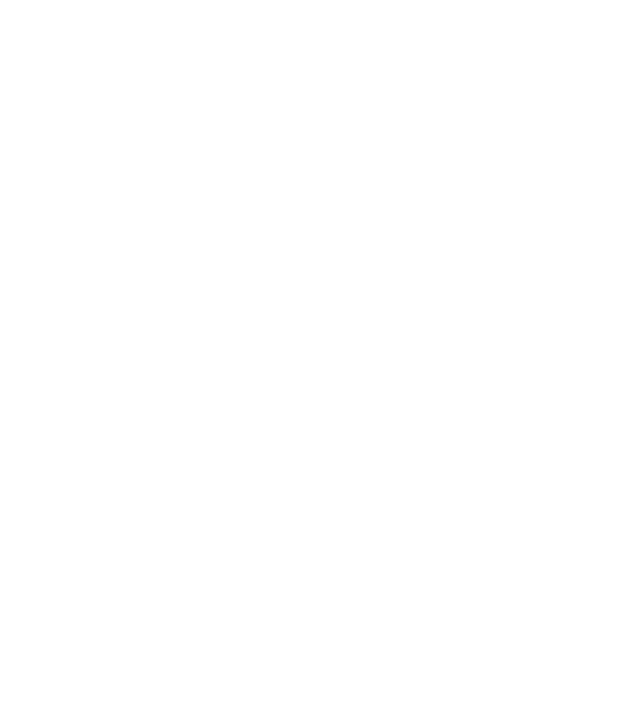
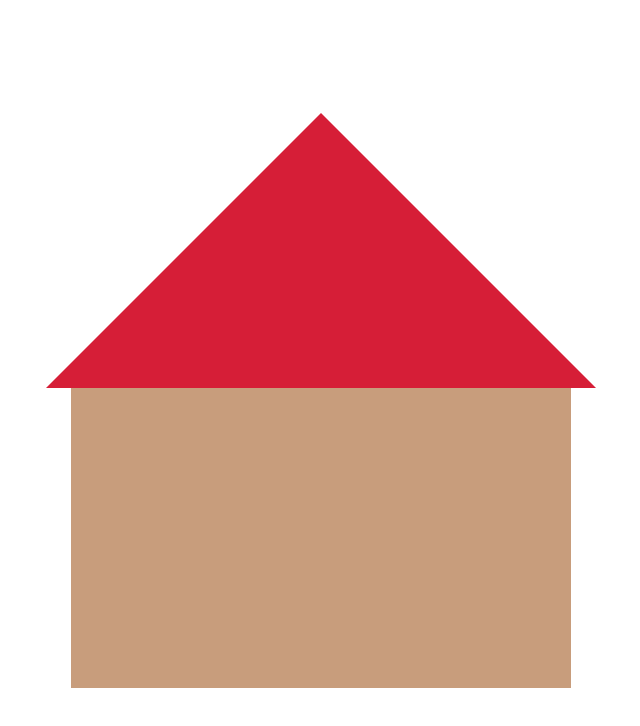
Before and after one commit to Jason-Govender/House-Scene, a plain HTML site: page index.html in a window 1280 px wide. Shown: the whole page, without its empty margins (319-959 px from the left). Drawn offline with Linux system fonts and the light colour scheme.

Commit message:
Created house body and roof

```diff
--- a/index.html
+++ b/index.html
@@ -4,8 +4,14 @@
 <head>
     <meta charset="utf-8" />
     <title></title>
+    <link rel="stylesheet" href="styles.css" />
+
 </head>
 <body>
-
+    <div class="roof">
+    </div>
+    <div class="house-body">
+    </div>
+    <script src="script.js"></script>
 </body>
 </html>
--- a/styles.css
+++ b/styles.css
@@ -1,3 +1,25 @@
 body
 {
+    padding: 0;
+    margin: 0;
+    height: 100vh;
+    width: 100vw;
+    display: flex;
+    flex-direction: column;
+    align-items: center;
+    justify-content: center;
 }
+
+.house-body {
+    width: 500px;
+    height: 300px;
+    background-color: #C89D7C;
+}
+
+.roof {
+    width: 0;
+    height: 0;
+    border-left: 275px solid transparent;
+    border-right: 275px solid transparent;
+    border-bottom: 275px solid #D61E37;
+}
```
